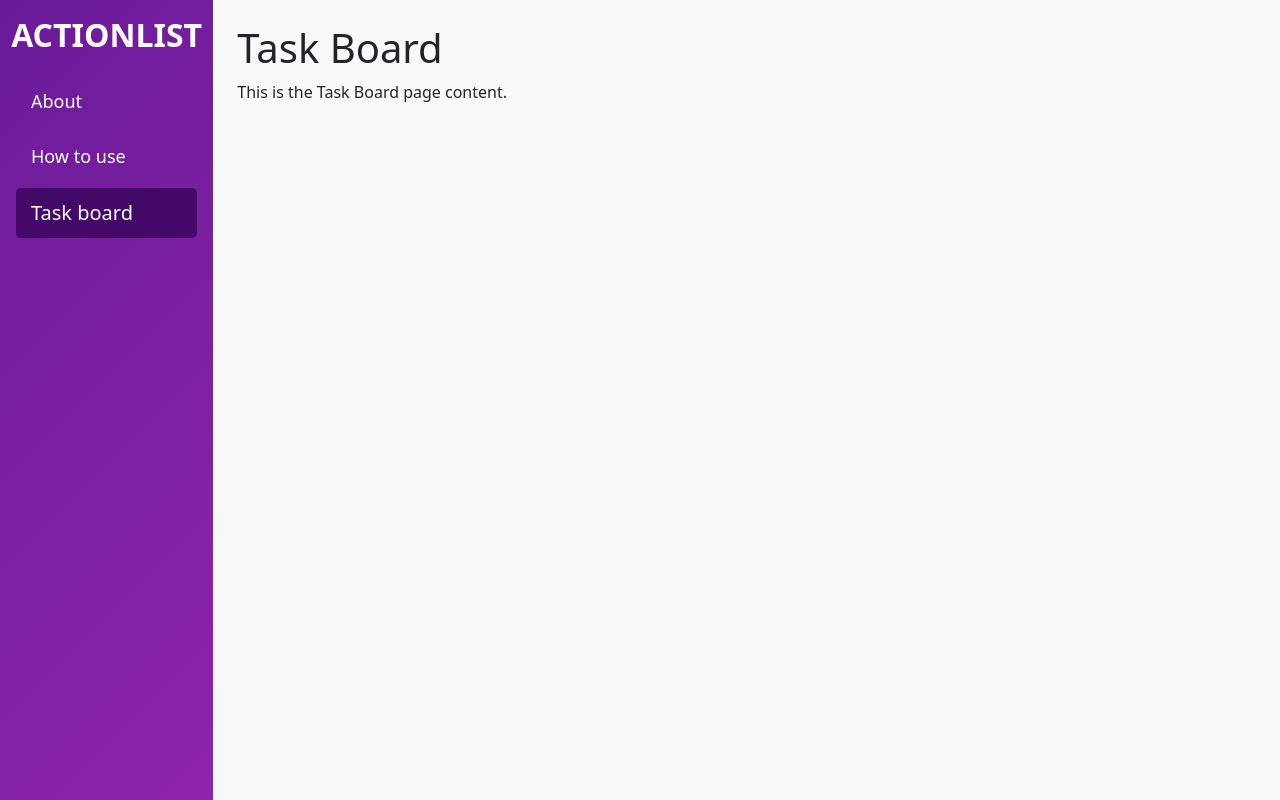
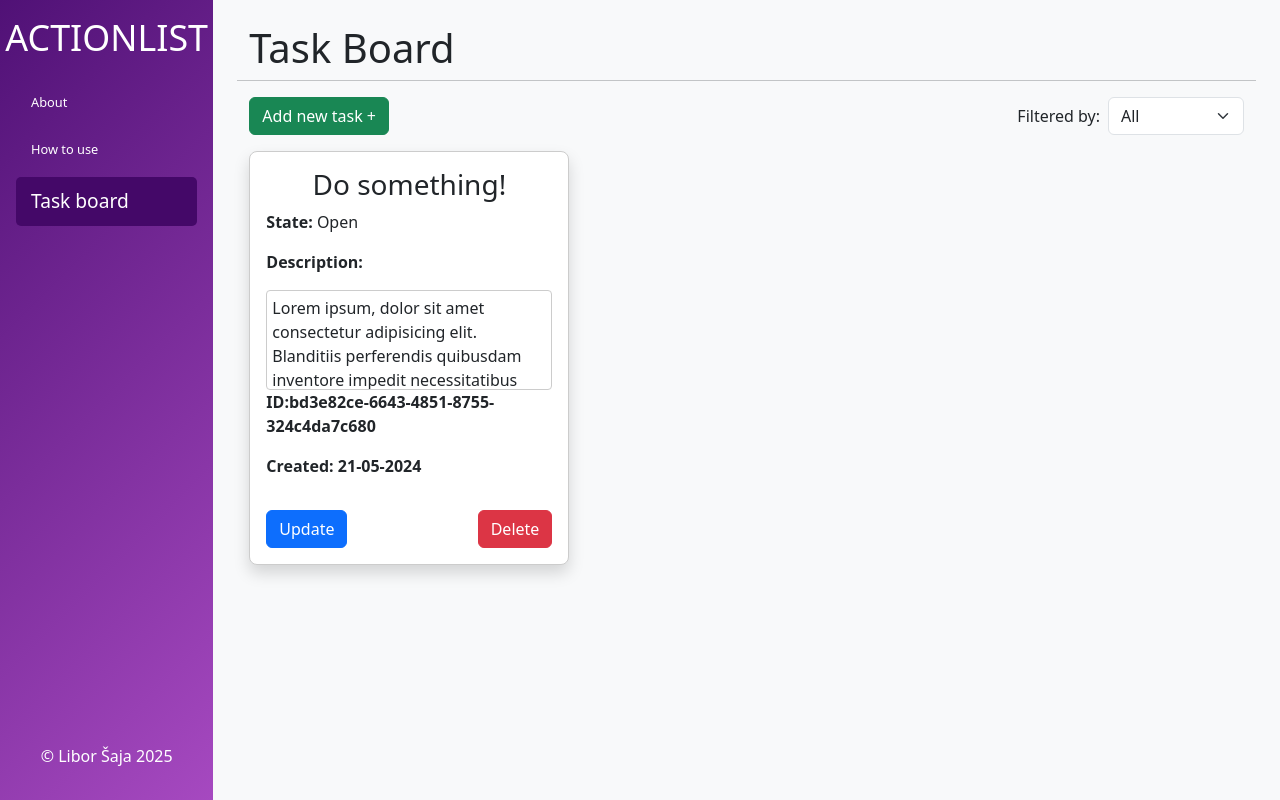
Before and after one commit to LiborSaja/ActionListF, a Vue app: page /task-board in a window 1280 px wide. Built offline with nearby package versions, Linux system fonts and the light colour scheme.

Commit message:
components_created

```diff
--- a/src/App.vue
+++ b/src/App.vue
@@ -4,7 +4,7 @@
             <!-- Vertikální menu -->
             <nav
                 class="col-3 col-md-2 mybg text-white d-flex flex-column align-items-center p-3">
-                <h2 class="fw-bold mb-4">ACTIONLIST</h2>
+                <h2 class="mb-4">ACTIONLIST</h2>
                 <ul class="nav flex-column w-100">
                     <li class="nav-item mb-2">
                         <router-link
@@ -31,6 +31,7 @@
                         </router-link>
                     </li>
                 </ul>
+                <p class="mt-auto">&copy; Libor Šaja 2025</p>
             </nav>
 
             <!-- Obsah -->
@@ -48,8 +49,12 @@ export default {
 </script>
 
 <style>
+h2 {
+    font-size: 2.8vw;
+}
+
 .mybg {
-    background: linear-gradient(135deg, #6a1b9a, #8e24aa);
+    background: linear-gradient(135deg, #501176, #a649c0);
 }
 
 .nav {
@@ -64,7 +69,7 @@ export default {
     display: block;
     text-decoration: none;
     color: white;
-    font-size: 18px;
+    font-size: 1vw;
     padding: 10px 15px;
     border-radius: 5px;
     transition: all 0.3s ease;
@@ -77,7 +82,7 @@ export default {
 .active-link {
     background: #440868;
     color: white;
-    font-size: 20px;
+    font-size: 1.5vw;
     border-radius: 5px;
     padding: 10px 15px;
     text-decoration: none;
--- a/src/components/AboutPage.vue
+++ b/src/components/AboutPage.vue
@@ -1,7 +1,7 @@
 <template>
     <div>
         <h1>About</h1>
-        <p>This is the About page content.</p>
+        <hr />
     </div>
 </template>
 
--- a/src/components/HowToUsePage.vue
+++ b/src/components/HowToUsePage.vue
@@ -1,7 +1,7 @@
 <template>
     <div>
       <h1>How to Use</h1>
-      <p>This is the How to Use page content.</p>
+      <hr>
     </div>
   </template>
 
--- a/src/components/TaskBoardPage.vue
+++ b/src/components/TaskBoardPage.vue
@@ -1,12 +1,45 @@
 <template>
-    <div>
+    <div class="container-fluid">
+        <div class="row">
             <h1>Task Board</h1>
-      <p>This is the Task Board page content.</p>
+            <hr />
+        </div>
+        <div class="row align-items-center">
+            <!-- Tlačítko -->
+            <div class="col-auto">
+                <button class="btn btn-success">Add new task +</button>
+            </div>
+
+            <!-- Filtrace -->
+            <div class="col-auto ms-auto">
+                <div class="d-flex align-items-center">
+                    <span class="me-2">Filtered by:</span>
+                    <select
+                        name="status"
+                        id="status"
+                        class="form-select w-auto">
+                        <option value="all" selected>All</option>
+                        <option value="open">Open</option>
+                        <option value="in-progress">In progress</option>
+                        <option value="finished">Finished</option>
+                    </select>
+                </div>
+            </div>
+        </div>
+        <div class="my-3">
+            <TaskCard></TaskCard>
+        </div>
     </div>
 </template>
 
 <script>
+import TaskCard from "./TaskCard.vue";
 export default {
-    name: 'TaskBoardPage',
+    name: "TaskBoardPage",
+    components: {
+        TaskCard,
+    },
 };
 </script>
+
+<style></style>
--- a/src/components/TaskCard.vue
+++ b/src/components/TaskCard.vue
@@ -0,0 +1,78 @@
+<template>
+    <div class="card shadow p-3 mb-4">
+        <h3 class="text-center">{{ title }}Do something!</h3>
+        <p>
+            <strong>State:</strong>
+            {{ state }}Open
+        </p>
+        <p><strong>Description:</strong></p>
+        <div class="description-container">
+            <p>
+                {{ content }} Lorem ipsum, dolor sit amet consectetur
+                adipisicing elit. Blanditiis perferendis quibusdam inventore
+                impedit necessitatibus quam ipsam cum mollitia quaerat
+                perspiciatis, minus dolore molestias suscipit culpa odio modi
+                iusto dolor provident saepe repudiandae vero. Inventore porro
+                saepe, ea sit placeat nemo esse accusamus numquam possimus error
+                maxime eos fuga blanditiis eaque?
+            </p>
+        </div>
+        <p>
+            <strong>ID:bd3e82ce-6643-4851-8755-324c4da7c680</strong>
+            {{ id }}
+        </p>
+        <p>
+            <strong>Created: 21-05-2024</strong>
+            {{ createdDate }}
+        </p>
+        <div class="d-flex justify-content-between mt-3">
+            <button class="btn btn-primary">Update</button>
+            <button class="btn btn-danger">Delete</button>
+        </div>
+    </div>
+</template>
+
+<script>
+export default {
+    name: "CardComponent",
+    props: {
+        title: {
+            type: String,
+            required: true,
+        },
+        state: {
+            type: String,
+            required: true,
+        },
+        content: {
+            type: String,
+            required: true,
+        },
+        id: {
+            type: String,
+            required: true,
+        },
+        createdDate: {
+            type: String,
+            required: true,
+        },
+    },
+};
+</script>
+
+<style>
+.card {
+    border: 1px solid #ccc;
+    border-radius: 8px;
+    max-width: 20em;
+    background-color: #fff;
+}
+
+.description-container {
+    max-height: 100px;
+    overflow-y: auto;
+    border: 1px solid #ccc;
+    padding: 5px;
+    border-radius: 4px;
+}
+</style>
```
Lines whose indentation alone changed are shown as unchanged.
